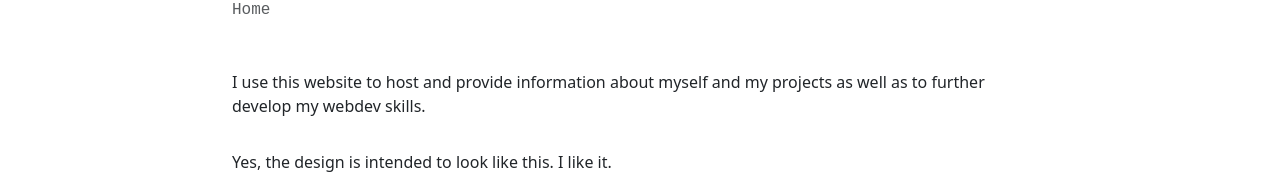
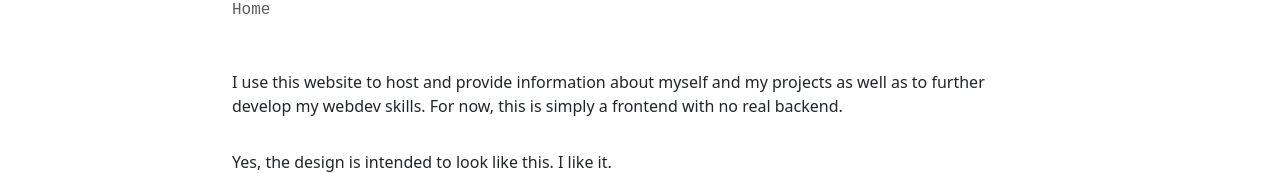
Before and after one commit to liliana-sanfilippo/liliana-sanfilippo, a React (Vite) app in the folder website/: page / in a window 1280 px wide. Shown: the part 140-314 px from the top of the page. Built offline with nearby package versions, Linux system fonts and the light colour scheme.

Commit message:
gh pages url

```diff
--- a/website/src/routes/about/AboutPage.tsx
+++ b/website/src/routes/about/AboutPage.tsx
@@ -3,7 +3,7 @@ export function AboutPage() {
 
         <p>
             I use this website to host and provide information about myself and my projects as well as to further
-            develop my webdev skills.
+            develop my webdev skills. For now, this is simply a frontend with no real backend.
         </p>
         <p>
             Yes, the design is intended to look like this. I like it.
```
Also changed, not shown: 1 other file (tests, documents, lock files or other folders).
